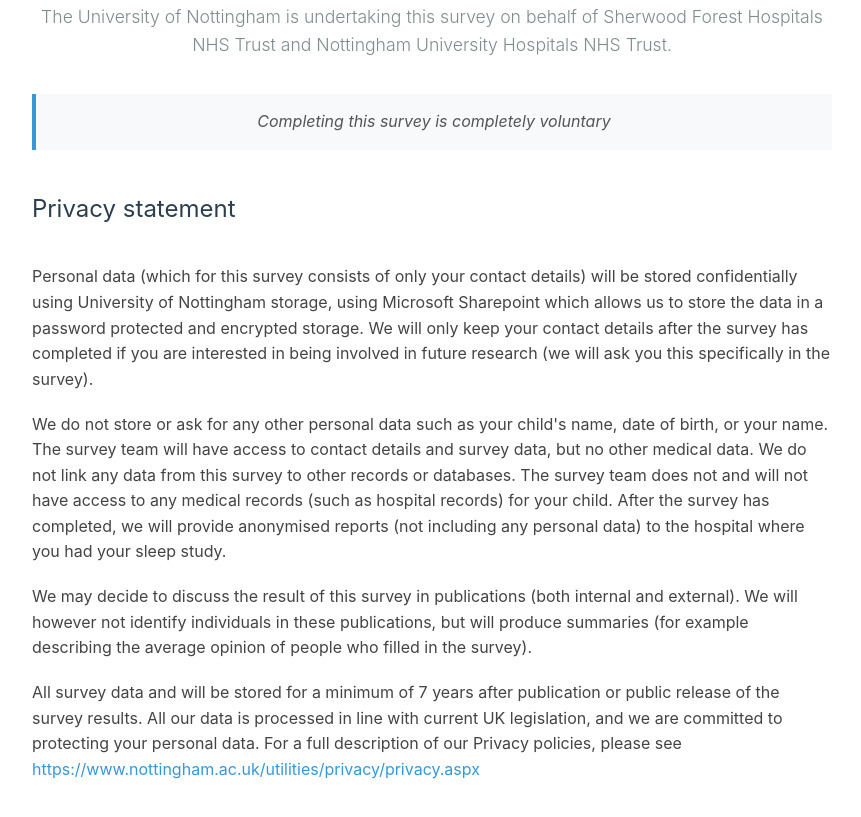
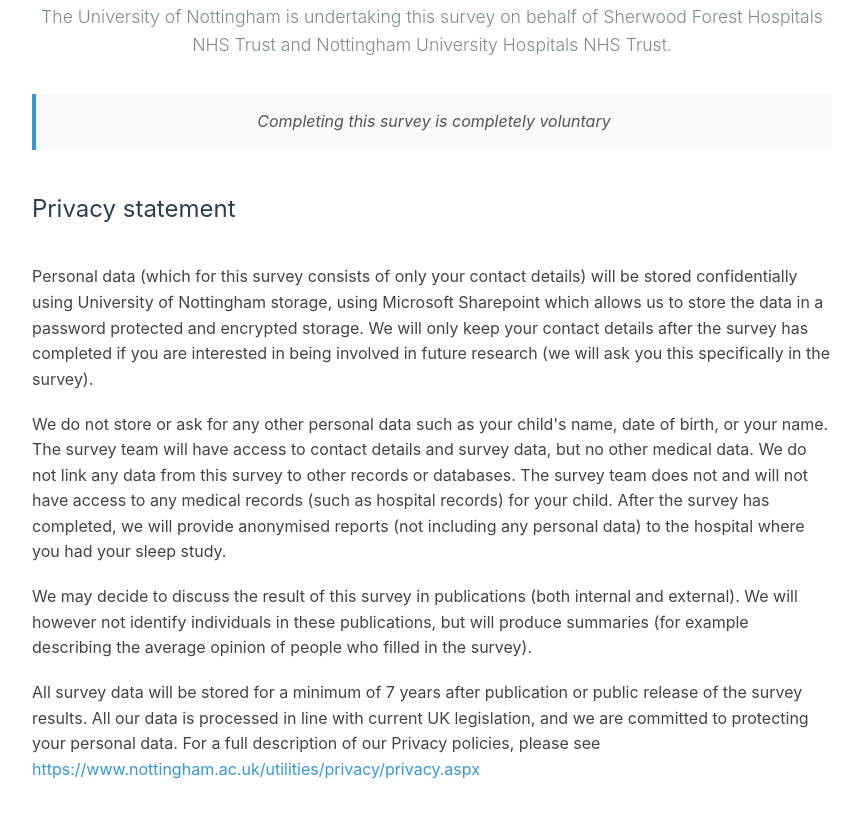
Before and after one commit to andrewprayle/andrewprayle.github.io, a plain HTML site: page privacy_notice.html in a window 1280 px wide. Shown: the part 111-928 px from the top of the page, without its empty margins (208-1069 px from the left). Drawn offline with Linux system fonts and the light colour scheme.

Commit message:
Update privacy_notice.html

```diff
--- a/privacy_notice.html
+++ b/privacy_notice.html
@@ -110,7 +110,7 @@
 
             <p>We may decide to discuss the result of this survey in publications (both internal and external). We will however not identify individuals in these publications, but will produce summaries (for example describing the average opinion of people who filled in the survey).</p>
 
-            <p>All survey data and will be stored for a minimum of 7 years after publication or public release of the survey results. All our data is processed in line with current UK legislation, and we are committed to protecting your personal data. For a full description of our Privacy policies, please see <a href="https://www.nottingham.ac.uk/utilities/privacy/privacy.aspx">https://www.nottingham.ac.uk/utilities/privacy/privacy.aspx</a></p>
+            <p>All survey data will be stored for a minimum of 7 years after publication or public release of the survey results. All our data is processed in line with current UK legislation, and we are committed to protecting your personal data. For a full description of our Privacy policies, please see <a href="https://www.nottingham.ac.uk/utilities/privacy/privacy.aspx">https://www.nottingham.ac.uk/utilities/privacy/privacy.aspx</a></p>
         </div>
     </div>
 </body>
```
